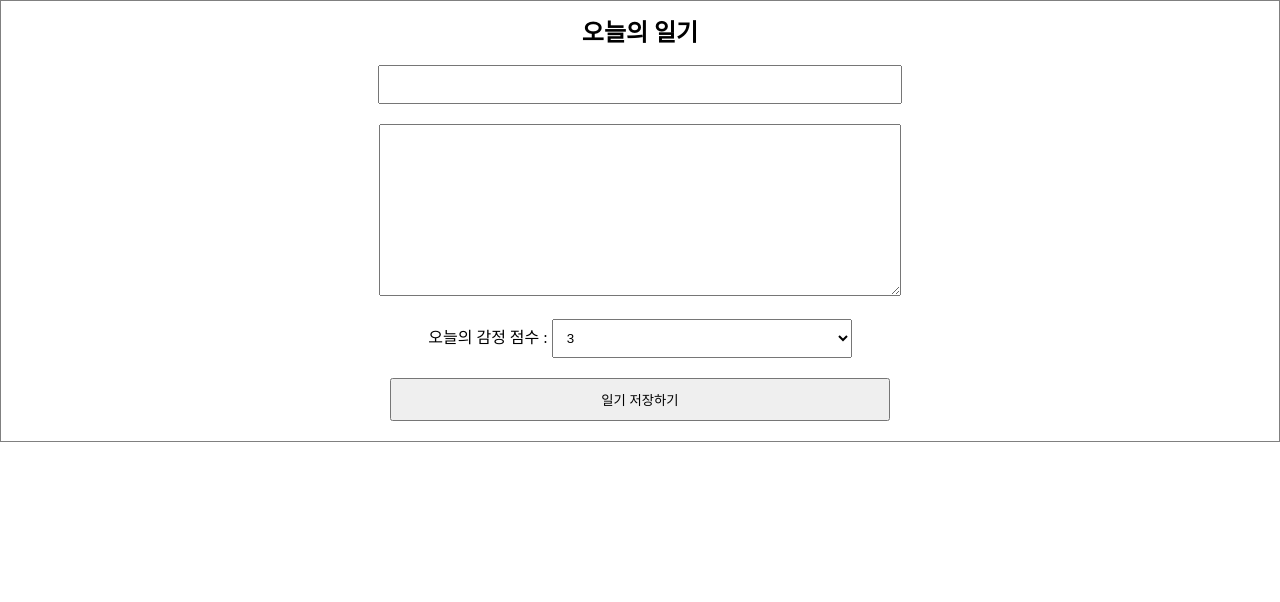
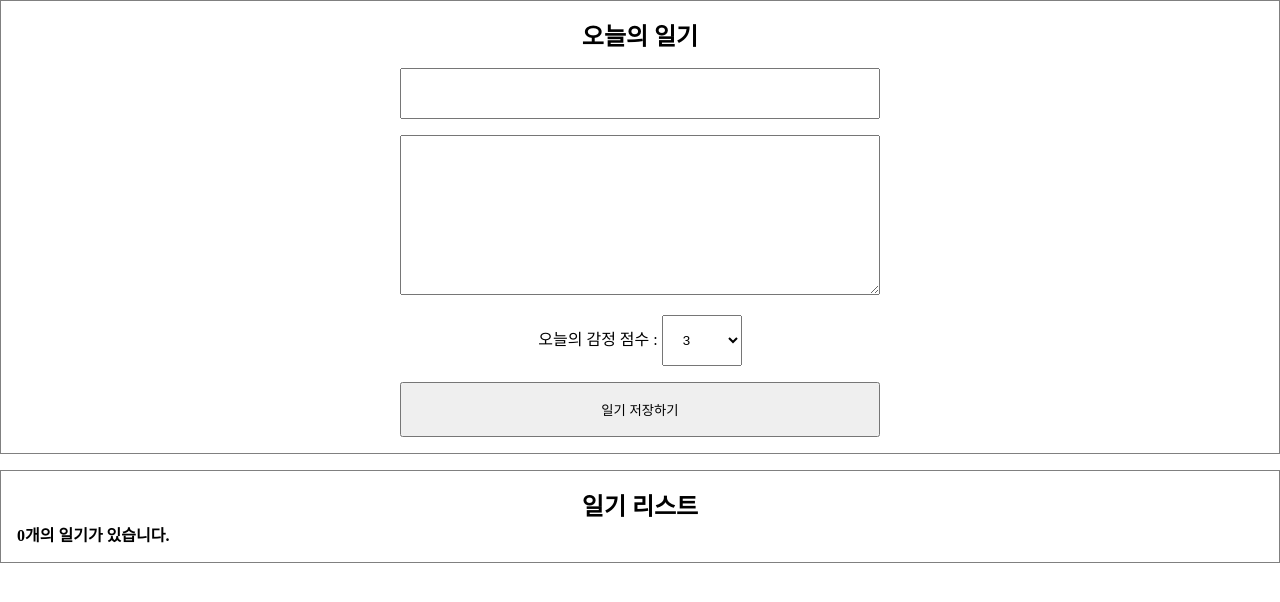
Before and after one commit to jong-k/nodejs-advanced, a React (Vite) app in the folder a-vite/: page / in a window 1280 px wide. Shown: the top 602 px of the page. Built offline with nearby package versions, Linux system fonts and the light colour scheme; the HTML template or start-up script is replaced by a standard one.

Commit message:
feat: 일기 생성 기능 추가

```diff
--- a/a-vite/src/App.tsx
+++ b/a-vite/src/App.tsx
@@ -1,7 +1,39 @@
 import DiaryEditor from "./DiaryEditor";
+import DiaryList from "./DiaryList";
+import { useState, useRef } from "react";
+
+interface DataType {
+  id: number;
+  author: string;
+  content: string;
+  emotion: number;
+  createdDate: number;
+}
 
 function App() {
-  return <DiaryEditor />;
+  const [data, setData] = useState<DataType[]>([]);
+
+  const dataId = useRef(0);
+
+  const onCreate = (author: string, content: string, emotion: number) => {
+    const createdDate = new Date().getTime();
+    const newItem = {
+      id: dataId.current,
+      author,
+      content,
+      emotion,
+      createdDate,
+    };
+    dataId.current += 1;
+    setData([newItem, ...data]);
+  };
+
+  return (
+    <>
+      <DiaryEditor onCreate={onCreate} />
+      <DiaryList diaryList={data} />
+    </>
+  );
 }
 
 export default App;
--- a/a-vite/src/DiaryEditor.tsx
+++ b/a-vite/src/DiaryEditor.tsx
@@ -3,16 +3,26 @@ onChange 프로퍼티 : value가 바뀌면 발생
 e.target.name -> input의 name 사용 가능
 input element의 onchage 프로퍼티에서 e 에 커서 올리면 무슨 타입 붙여야 하는지 알려줌
 계산된 프로퍼티 네임 기능을 써서 e.target.name 조건문을 만들 필요 없음
+alert은 사실 사용하지 않는게 좋음
+useRef 사용하여 element 참조할때 current 프로퍼티 꼭 붙여야 함
+element.focus() : element에 focus하기
  */
 
-import { ChangeEvent, useState } from "react";
+import { ChangeEvent, useState, useRef } from "react";
 
-const DiaryEditor = () => {
+interface PropType {
+  onCreate: (author: string, content: string, emotion: number) => void;
+}
+
+const DiaryEditor = ({ onCreate }: PropType) => {
   const [state, setState] = useState({
     author: "",
     content: "",
     emotion: 3,
   });
+
+  const authorInput = useRef<HTMLInputElement>(null);
+  const contentInput = useRef<HTMLTextAreaElement>(null);
 
   const handleChangeState = (
     e: ChangeEvent<HTMLInputElement | HTMLTextAreaElement | HTMLSelectElement>,
@@ -24,8 +34,25 @@ const DiaryEditor = () => {
   };
 
   const handleSubmit = () => {
-    console.log(state);
+    if (state.author.length < 1) {
+      if (authorInput.current == null) throw Error("authorInput is invalid");
+      authorInput.current.focus();
+      return;
+    }
+
+    if (state.content.length < 5) {
+      if (contentInput.current == null) throw Error("contentInput is invalid");
+      contentInput.current.focus();
+      return;
+    }
+
+    onCreate(state.author, state.content, state.emotion);
     alert("저장 성공!");
+    setState({
+      author: "",
+      content: "",
+      emotion: 3,
+    });
   };
 
   return (
@@ -36,6 +63,7 @@ const DiaryEditor = () => {
           name="author"
           value={state.author}
           onChange={handleChangeState}
+          ref={authorInput}
         />
       </div>
       <div>
@@ -43,6 +71,7 @@ const DiaryEditor = () => {
           name="content"
           value={state.content}
           onChange={handleChangeState}
+          ref={contentInput}
         />
       </div>
       <div>
--- /dev/null
+++ b/a-vite/src/DiaryItem.tsx
@@ -0,0 +1,29 @@
+/*
+Date 객체에 .toLocaleString() 사용하면 한국어 표기법으로 시간 가공
+
+ */
+
+import { DummyListType } from "./data/temp";
+
+interface DiaryType {
+  diary: DummyListType;
+}
+
+const DiaryItem = ({ diary }: DiaryType) => {
+  const { author, content, emotion, createdDate } = diary;
+  return (
+    <div className="DiaryItem">
+      <div className="Info">
+        <span>
+          작성자 : {author} | 감정 점수 : {emotion}
+        </span>
+        <br />
+        <span className="date">{new Date(createdDate).toLocaleString()}</span>
+        <br />
+      </div>
+      <div className="content">{content}</div>
+    </div>
+  );
+};
+
+export default DiaryItem;
--- /dev/null
+++ b/a-vite/src/DiaryList.tsx
@@ -0,0 +1,29 @@
+import DiaryItem from "./DiaryItem";
+import { DummyListType } from "./data/temp";
+
+interface DiaryListType {
+  diaryList: DummyListType[];
+}
+
+const DiaryList = ({ diaryList }: DiaryListType) => {
+  return (
+    <div className="DiaryList">
+      <h2 className="DiaryHeader">일기 리스트</h2>
+      <h4>{diaryList.length}개의 일기가 있습니다.</h4>
+      <div>
+        {diaryList.map((diary: DummyListType) => (
+          <DiaryItem key={diary.id} diary={diary} />
+        ))}
+      </div>
+    </div>
+  );
+};
+
+/*
+defaultProps 쓰는 형태
+DiaryList.defaultProps = {
+  diaryList: []
+};
+ */
+
+export default DiaryList;
--- /dev/null
+++ b/a-vite/src/data/temp.ts
@@ -0,0 +1,30 @@
+export interface DummyListType {
+  id: number;
+  author: string;
+  content: string;
+  emotion: number;
+  createdDate: number;
+}
+export const DUMMY_LIST: DummyListType[] = [
+  {
+    id: 1,
+    author: "Faker",
+    content: "잘하는 걸로는 부족해, 탁월해야해",
+    emotion: 5,
+    createdDate: new Date().getTime(),
+  },
+  {
+    id: 2,
+    author: "Fam",
+    content: "하고 싶은 일이 있으면 길을 찾아라",
+    emotion: 4,
+    createdDate: new Date().getTime(),
+  },
+  {
+    id: 3,
+    author: "Ryan",
+    content: "이제는 디지털 트랜스포메이션",
+    emotion: 4,
+    createdDate: new Date().getTime(),
+  },
+];
--- a/a-vite/src/index.scss
+++ b/a-vite/src/index.scss
@@ -1,79 +1,75 @@
-// reset css
-html, body, div, span, applet, object, iframe,
-h1, h2, h3, h4, h5, h6, p, blockquote, pre,
-a, abbr, acronym, address, big, cite, code,
-del, dfn, em, img, ins, kbd, q, s, samp,
-small, strike, strong, sub, sup, tt, var,
-b, u, i, center,
-dl, dt, dd, ol, ul, li,
-fieldset, form, label, legend,
-table, caption, tbody, tfoot, thead, tr, th, td,
-article, aside, canvas, details, embed,
-figure, figcaption, footer, header, hgroup,
-menu, nav, output, ruby, section, summary,
-time, mark, audio, video {
+* {
   margin: 0;
   padding: 0;
-  border: 0;
-  font-size: 100%;
-  font: inherit;
-  vertical-align: baseline;
-}
-/* HTML5 display-role reset for older browsers */
-article, aside, details, figcaption, figure,
-footer, header, hgroup, menu, nav, section {
-  display: block;
-}
-body {
-  line-height: 1;
-}
-ol, ul {
-  list-style: none;
-}
-blockquote, q {
-  quotes: none;
-}
-blockquote:before, blockquote:after,
-q:before, q:after {
-  content: '';
-  content: none;
-}
-table {
-  border-collapse: collapse;
-  border-spacing: 0;
+  box-sizing: border-box;
 }
 
 // DiaryEditor
 .DiaryEditor {
   border: 1px solid gray;
   text-align: center;
-  padding: 20px;
+  padding: 1rem;
 
-  h2 {
+  > h2 {
     font-size: 1.5rem;
     font-weight: 600;
-    margin-bottom: 20px;
+    margin-bottom: 1rem;
   }
 
   input, textarea {
-    margin-bottom: 20px;
-    width: 500px;
-    padding: 10px;
+    margin-bottom: 1rem;
+    width: 30rem;
+    padding: 1rem;
   }
 
   textarea {
-    height: 150px;
+    height: 10rem;
   }
 
   select {
-    width: 300px;
-    padding: 10px;
-    margin-bottom: 20px;
+    width: 5rem;
+    padding: 1rem;
+    margin-bottom: 1rem;
   }
 
   button {
-    width: 500px;
-    padding: 10px;
+    width: 30rem;
+    padding: 1rem;
     cursor: pointer;
   }
 }
+
+// DiaryList
+.DiaryList {
+  border: 1px solid gray;
+  padding: 1rem;
+  margin-top: 1rem;
+
+  > h2 {
+    text-align: center;
+  }
+}
+
+// DiaryItem
+.DiaryItem {
+  background: rgb(240, 240, 240);
+  margin-bottom: 1rem;
+  padding: 1rem;
+
+  > .Info {
+    border-bottom: 1px solid gray;
+    padding-bottom: 1rem;
+    margin-bottom: 1rem;
+
+    > .date {
+      color: gray;
+    }
+  }
+
+  > .content {
+    font-weight: bold;
+    margin-bottom: 2rem;
+    margin-top: 2rem;
+  }
+
+}
```
Also changed, not shown: 1 other file (tests, documents, lock files or other folders).
